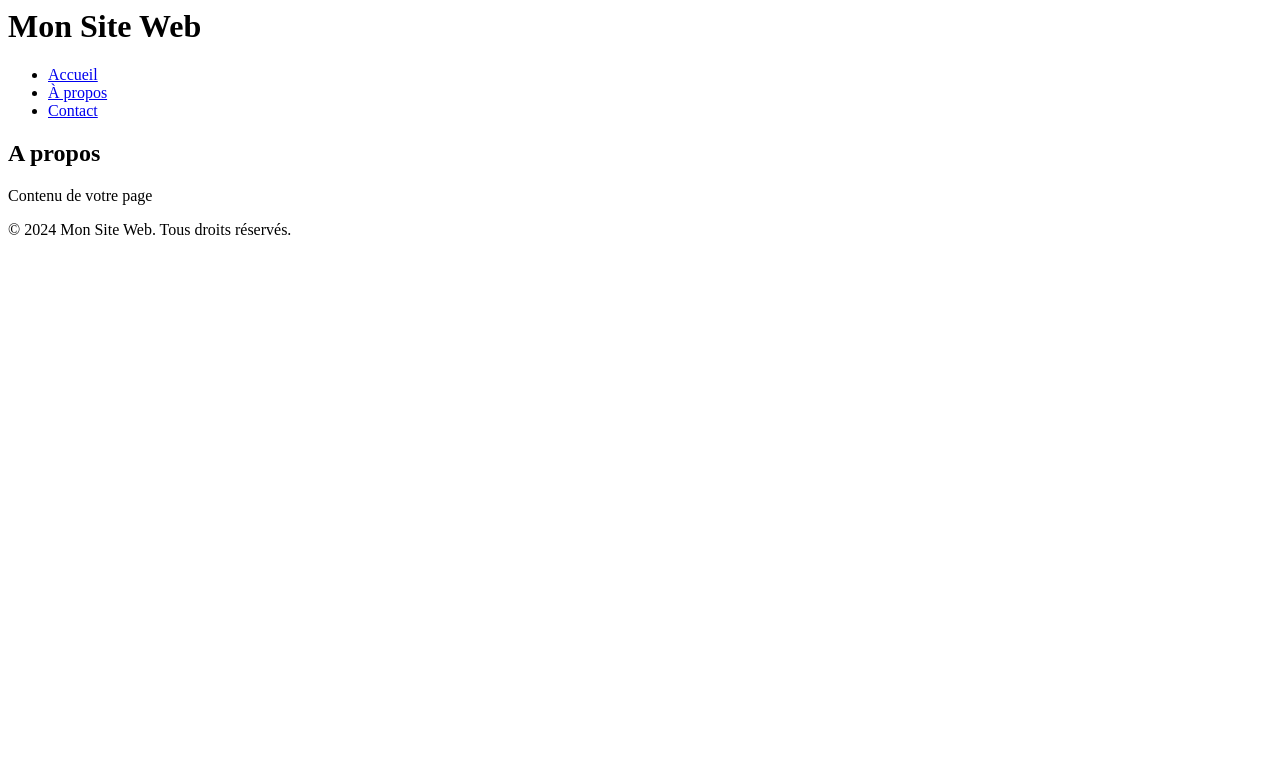
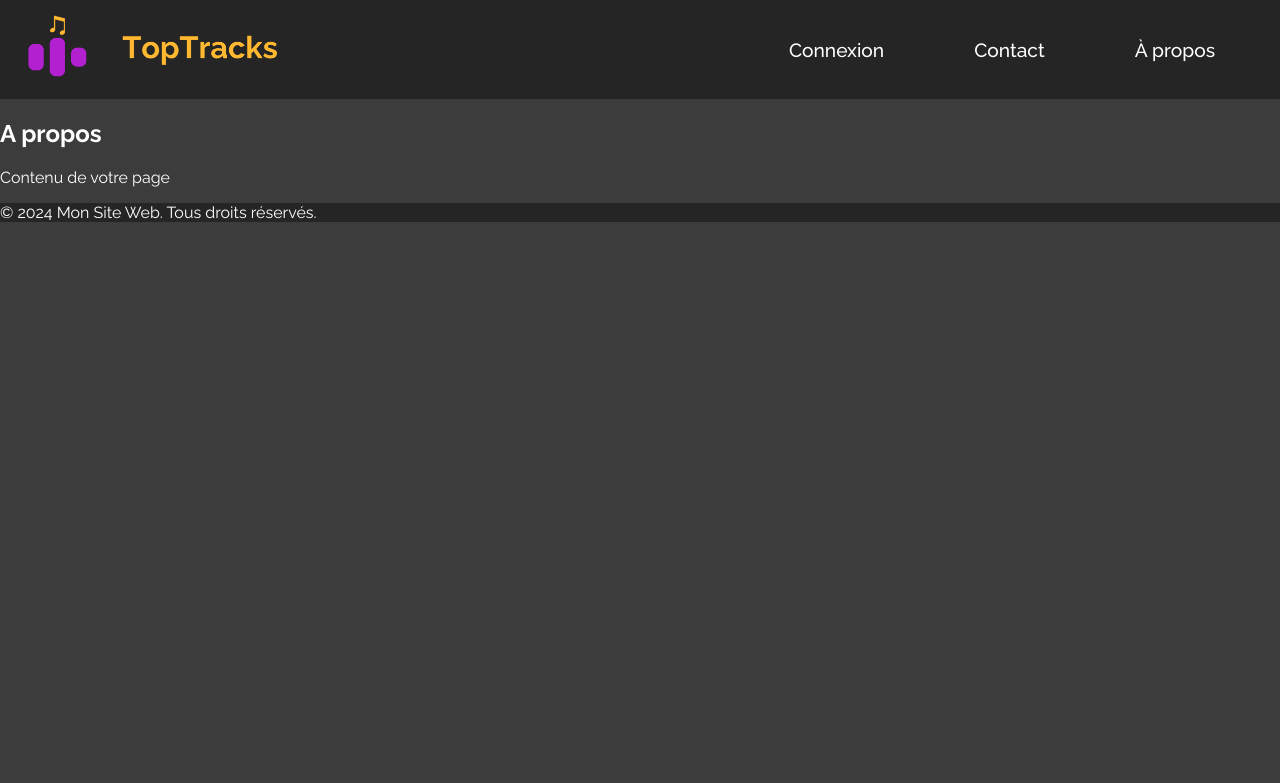
Before and after one commit to celeste73-t/SAE-DEV, a PHP site: page /PageAPropos.php in a window 1280 px wide. Shown: the top 783 px of the page. Run offline with PHP 8.4, Linux system fonts and the light colour scheme.

Commit message:
Style Header

```diff
--- a/vue/composant/Header.php
+++ b/vue/composant/Header.php
@@ -7,12 +7,12 @@ class Header extends Composant {
     public function render() {
         ?>
         <header>
-            <h1>Mon Site Web</h1>
+            <a href="PageAccueil.php"><img src="../images/logo.png" alt="Logo"></a>
             <nav>
                 <ul>
-                    <li><a href="PageAccueil.php">Accueil</a></li>
+                    <li><a href="PageConnexion.php">Connexion</a></li>
+                    <li><a href="PageContact.php">Contact</a></li>
                     <li><a href="PageAPropos.php">À propos</a></li>
-                    <li><a href="PageContact.php">Contact</a></li>
                 </ul>
             </nav>
         </header>
--- a/vue/page/Page.php
+++ b/vue/page/Page.php
@@ -6,7 +6,7 @@ abstract class Page {
     protected $content;
 
     public function __construct($title = "Page") {
-        $this->title = $title;
+        $this->title = "TopTracks - " . $title;
         $this->render();
     }
 
@@ -23,9 +23,28 @@ abstract class Page {
     abstract protected function renderContent();
 
     private function render() {
+        ?>
+            <!DOCTYPE html>
+            <html lang="fr">
+            <head>
+                <meta charset="UTF-8">
+                <meta name="viewport" content="width=device-width, initial-scale=1.0">
+                <title><?php echo $this->title; ?></title>
+                <link rel="stylesheet" href="../style/page.css">
+
+                <link rel="preconnect" href="https://fonts.googleapis.com">
+                <link rel="preconnect" href="https://fonts.gstatic.com" crossorigin>
+                <link href="https://fonts.googleapis.com/css2?family=Raleway:ital,wght@0,100..900;1,100..900&display=swap" rel="stylesheet">
+            </head>
+            <body>
+        <?php
         $this->renderHeader();
         $this->renderContent();
         $this->renderFooter();
+        ?>
+            </body>
+            </html>
+        <?php
     }
 }
 ?>
--- /dev/null
+++ b/vue/style/page.css
@@ -0,0 +1,45 @@
+body{
+    color: white;
+    margin: 0;
+    font-family: 'Raleway', sans-serif;
+    background-color: #3c3c3c;
+}
+
+header{
+    background-color: #252525;
+    display: flex;
+    justify-content: space-between;
+    align-items: center;
+    padding: 10px 20px;
+}
+
+header img{
+    height: 75px;
+    width: auto;
+}
+
+header a{
+    color: white;
+    text-decoration: none;
+}
+
+header ul{
+    display: flex;
+    list-style: none;
+    margin: 0;
+    padding-left: 0;
+}
+
+header li{
+    margin: 0 45px;
+    font-size: larger;
+    font-weight: 500;
+}
+
+.content{
+
+}
+
+footer{
+    background-color: #252525;
+}
```
Also changed, not shown: vue/images/Logo.png (added).
